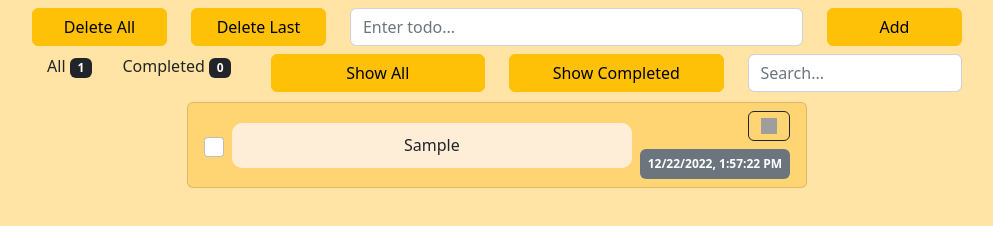
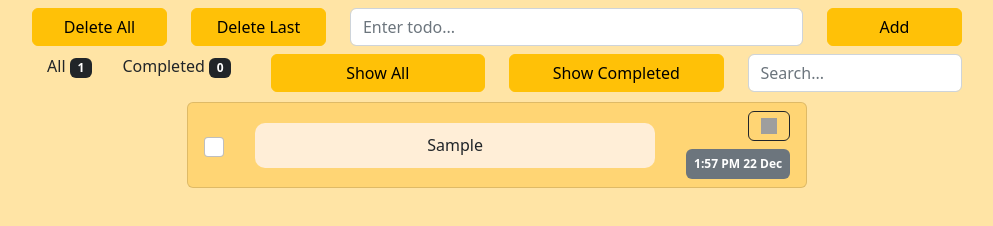
Before and after one commit to a-fralou/TMS-Lessons, a website built with Parcel: page Todo-list/index.html in a window 1280 px wide. Both pictures are taken after typing "Sample" into the empty fields and a click on the button "Add". Shown: the whole page, without its empty margins (143-1136 px from the left). Built offline with nearby package versions, Linux system fonts and the light colour scheme; grey boxes are pictures that could not be loaded.

Commit message:
add date

```diff
--- a/Todo-list/js/index.js
+++ b/Todo-list/js/index.js
@@ -1,5 +1,6 @@
 'use strict'
 
+import moment from "moment";
 import {btnAdd, inputAdd, todoList, btnDeleteAll, btnDeleteLastItem, getUiCompletedTodos, getUiAllTodos, showAll, showCompleted, inputSearch} from './elements_in_DOM';
 import {KEY_FOR_TODOS, KEY_FOR_COMPLETED_TODOS} from './constants';
 
@@ -60,7 +61,7 @@ function addTodoItem() {
 	}
 
 	// создание даты
-	let todoDate = new Date().toLocaleString();
+	let todoDate = moment().format("LT DD MMM");
 
 	//создание уникального id
 	let uniqueId = new Date().valueOf();
--- a/Todo-list/package.json
+++ b/Todo-list/package.json
@@ -9,6 +9,7 @@
   "author": "",
   "license": "ISC",
   "dependencies": {
+    "moment": "^2.29.4",
     "parcel": "^2.8.2"
   }
 }
```
Also changed, not shown: Todo-list/index.html (+5 -5 lines).
